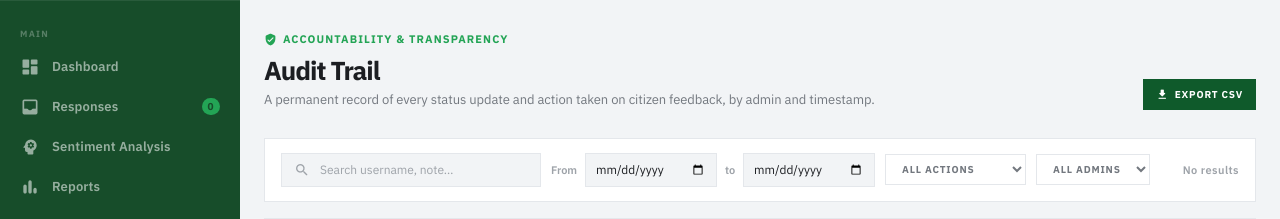
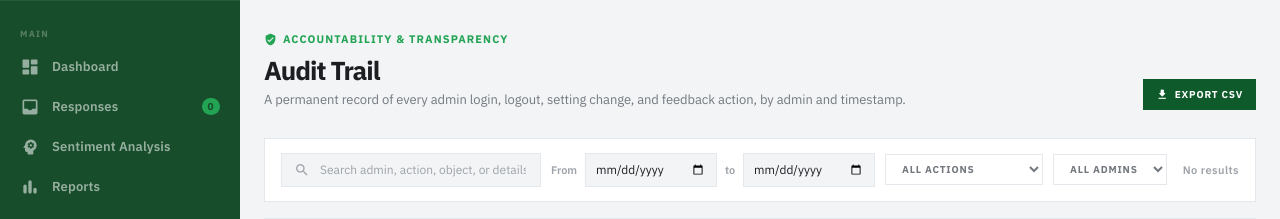
Before and after one commit to WWH16/philhealth-feedback, a Django app: page /dashboard/activity-log/ in a window 1280 px wide. Shown: the part 56-275 px from the top of the page. Run offline with Django 5.2, Linux system fonts and the light colour scheme; the visitor is signed in with stand-in values (Sample User, id 1); data comes from the database, SQL or seed files in the repository; data that the repository does not hold is empty; parts of the project's set-up code (start-up, migrations or seed data) failed here and were passed over.

Commit message:
feat(audit): log admin auth, user management, settings, and feedback actions

```diff
--- a/feedback_admin/templates/feedback_admin/activity_log.html
+++ b/feedback_admin/templates/feedback_admin/activity_log.html
@@ -29,8 +29,10 @@
 .act-chip .material-icons-round { font-size: 12px; }
 .act-status { background: #eff6ff; color: #1d4ed8; }
 .act-note   { background: var(--g-xlight); color: var(--g-forest); }
+.act-event  { background: var(--ink8); color: var(--ink4); }
 [data-theme="dark"] .act-status { background: rgba(59,130,246,0.12); color: #93c5fd; }
 [data-theme="dark"] .act-note   { background: rgba(35,164,85,0.12); color: #5fcf8a; }
+[data-theme="dark"] .act-event  { background: rgba(255,255,255,0.06); color: var(--ink5); }
 
 .detail-status-flow { display: flex; align-items: center; gap: 6px; font-size: 12px; flex-wrap: wrap; }
 .detail-status-flow .material-icons-round { font-size: 14px; color: var(--text-muted); }
@@ -80,7 +82,7 @@
           Accountability &amp; Transparency
         </div>
         <h1 class="page-title">Audit Trail</h1>
-        <p class="page-subtitle">A permanent record of every status update and action taken on citizen feedback, by admin and timestamp.</p>
+        <p class="page-subtitle">A permanent record of every admin login, logout, setting change, and feedback action, by admin and timestamp.</p>
       </div>
       <button class="btn-ph btn-ph-primary" onclick="exportActivityCSV()">
         <span class="material-icons-round">download</span> Export CSV
@@ -92,7 +94,7 @@
     <div class="filter-panel-row">
       <div class="search-box">
         <span class="material-icons-round">search</span>
-        <input type="text" id="actSearch" placeholder="Search username, note…" oninput="applyActFilters()" aria-label="Search audit trail">
+        <input type="text" id="actSearch" placeholder="Search admin, action, object, or details…" oninput="applyActFilters()" aria-label="Search audit trail">
       </div>
       <div class="date-range-inputs">
         <span class="filter-sep">From</span>
@@ -102,8 +104,17 @@
       </div>
       <select class="btn-ph" id="actionTypeFilter" onchange="applyActFilters()" aria-label="Filter by action type">
         <option value="">All Actions</option>
+        <option value="login">Logins</option>
+        <option value="logout">Logouts</option>
+        <option value="create">Creates</option>
+        <option value="update">Updates</option>
+        <option value="delete">Deletes</option>
+        <option value="profile">Profile Changes</option>
+        <option value="settings">Settings</option>
         <option value="status">Status Updates</option>
+        <option value="category">Category Updates</option>
         <option value="note">Notes / Replies</option>
+        <option value="event">Other Events</option>
       </select>
       <select class="btn-ph" id="adminFilter" onchange="applyActFilters()" aria-label="Filter by admin">
         <option value="">All Admins</option>
@@ -154,6 +165,19 @@
 const ALL_LOGS = JSON.parse(document.getElementById('logs-data').textContent);
 
 const STATUS_PILL_CLASS = { 'Pending':'pill-pending', 'Reviewed':'pill-reviewed', 'Resolved':'pill-resolved' };
+const ACTION_META = {
+  status:   { label: 'Status Update',   icon: 'sync_alt',   cls: 'act-status' },
+  category: { label: 'Category Update', icon: 'sell',       cls: 'act-status' },
+  note:     { label: 'Note / Reply',    icon: 'edit_note',  cls: 'act-note' },
+  login:    { label: 'Login',           icon: 'login',      cls: 'act-event' },
+  logout:   { label: 'Logout',          icon: 'logout',     cls: 'act-event' },
+  create:   { label: 'Created',         icon: 'add_circle', cls: 'act-note' },
+  update:   { label: 'Updated',         icon: 'edit',       cls: 'act-status' },
+  delete:   { label: 'Deleted',         icon: 'delete',     cls: 'act-event' },
+  profile:  { label: 'Profile Change',  icon: 'badge',      cls: 'act-status' },
+  settings: { label: 'Settings',        icon: 'tune',       cls: 'act-status' },
+  event:    { label: 'Event',           icon: 'info',       cls: 'act-event' },
+};
 
 let filteredLogs = [...ALL_LOGS];
 let actPage = 1;
@@ -181,7 +205,7 @@ function applyActFilters() {
   const admin = document.getElementById('adminFilter').value;
 
   filteredLogs = ALL_LOGS.filter(l => {
-    const haystack = [l.admin, l.note, l.old_status, l.new_status, l.experience, l.category].join(' ').toLowerCase();
+    const haystack = [l.admin, l.summary, l.search_text, l.old_status, l.new_status].join(' ').toLowerCase();
     const matchQ     = !q || haystack.includes(q);
     const matchType  = !type  || l.action_type === type;
     const matchAdmin = !admin || l.admin === admin;
@@ -218,9 +242,8 @@ function renderActTable() {
 
   body.innerHTML = rows.map(l => {
     const dateStr = new Date(l.date + 'T00:00:00').toLocaleDateString('en-PH', { month:'short', day:'numeric', year:'numeric' });
-    const actionChip = l.action_type === 'status'
-      ? `<span class="act-chip act-status"><span class="material-icons-round">sync_alt</span>Status Update</span>`
-      : `<span class="act-chip act-note"><span class="material-icons-round">edit_note</span>Note / Reply</span>`;
+    const meta = ACTION_META[l.action_type] || ACTION_META.event;
+    const actionChip = `<span class="act-chip ${meta.cls}"><span class="material-icons-round">${meta.icon}</span>${meta.label}</span>`;
 
     const details = l.action_type === 'status'
       ? `<div class="detail-status-flow">
@@ -228,7 +251,7 @@ function renderActTable() {
           <span class="material-icons-round">arrow_forward</span>
           <span class="detail-status-pill ${STATUS_PILL_CLASS[l.new_status] || ''}">${escHtml(l.new_status)}</span>
         </div>`
-      : `<div class="detail-note-text">${escHtml(l.note || '—')}</div>`;
+      : `<div class="detail-note-text">${escHtml(l.summary || '—')}</div>`;
 
     return `<tr>
       <td class="datetime-cell">
@@ -280,12 +303,13 @@ function actGoPage(p) {
 }
 
 function exportActivityCSV() {
-  const header = ['Date','Time','Admin','Action Type','Old Status','New Status','Note'];
+  const header = ['Date','Time','Admin','Action Type','Summary','Old Status','New Status'];
   const rows = [header, ...filteredLogs.map(l => [
     l.date, l.time, l.admin,
-    l.action_type === 'status' ? 'Status Update' : 'Note / Reply',
-    l.old_status, l.new_status,
-    `"${(l.note || '').replace(/"/g,'""')}"`
+    (ACTION_META[l.action_type] || ACTION_META.event).label,
+    `"${(l.summary || '').replace(/"/g,'""')}"`,
+    l.old_status || '',
+    l.new_status || '',
   ])];
   const blob = new Blob([rows.map(r => r.join(',')).join('\n')], { type: 'text/csv' });
   Object.assign(document.createElement('a'), {
--- a/feedback_admin/views.py
+++ b/feedback_admin/views.py
@@ -4,7 +4,7 @@ from datetime import timedelta
 from django.shortcuts import render, redirect, get_object_or_404
 from django.contrib.auth.models import User, Group, Permission
 from django.contrib.auth.hashers import make_password
-from django.contrib.admin.models import LogEntry, ADDITION, CHANGE
+from django.contrib.admin.models import LogEntry, ADDITION, CHANGE, DELETION
 from django.contrib.contenttypes.models import ContentType
 from django.db.models import Count
 from django.contrib import messages
@@ -50,6 +50,17 @@ def log_feedback_status_change(user, entry, old_status, new_status):
     )
 
 
+def log_admin_event(user, obj, action_flag, change_message):
+    """Writes a generic built-in admin log entry for any tracked object."""
+    LogEntry.objects.log_actions(
+        user_id=user.id,
+        queryset=[obj],
+        action_flag=action_flag,
+        change_message=change_message,
+        single_object=True,
+    )
+
+
 def get_feedback_activity(entry):
     """Builds (notes, status_history) for an entry from django_admin_log."""
     logs = (LogEntry.objects
@@ -76,6 +87,112 @@ def get_feedback_activity(entry):
             notes.append({'author': author, 'body': log.change_message, 'created_at': at})
 
     return notes, history
+
+
+def _format_audit_row(log, entry=None):
+    local_time = timezone.localtime(log.action_time)
+    author = (log.user.get_full_name() or log.user.username) if log.user else 'System'
+    ctype = log.content_type.model if log.content_type_id else ''
+    message = log.change_message or ''
+    action_label = 'Event'
+    summary = message
+    action_type = 'event'
+    search_parts = [
+        author,
+        message,
+        ctype,
+        log.object_repr or '',
+        getattr(entry, 'tracking_code', ''),
+        getattr(entry, 'username', ''),
+        getattr(entry, 'name', ''),
+    ]
+    old_status = ''
+    new_status = ''
+
+    if ctype == 'feedbackentry':
+        if log.action_flag == CHANGE and '|' in message:
+            old_raw, _, new_raw = message.partition('|')
+            action_label = 'Status Update'
+            action_type = 'status'
+            old_status = dict(FeedbackEntry.STATUS_CHOICES).get(old_raw, old_raw)
+            new_status = dict(FeedbackEntry.STATUS_CHOICES).get(new_raw, new_raw)
+            summary = f"{entry.tracking_code if entry else log.object_repr}: {old_status} -> {new_status}"
+        elif log.action_flag == CHANGE and message.startswith('category:'):
+            _, _, payload = message.partition(':')
+            old_raw, _, new_raw = payload.partition('|')
+            action_label = 'Category Update'
+            action_type = 'category'
+            summary = f"{entry.tracking_code if entry else log.object_repr}: {dict(FeedbackEntry.CATEGORY_CHOICES).get(old_raw, old_raw or 'Uncategorized')} -> {dict(FeedbackEntry.CATEGORY_CHOICES).get(new_raw, new_raw or 'Uncategorized')}"
+        elif log.action_flag == DELETION:
+            action_label = 'Feedback Deleted'
+            action_type = 'delete'
+            summary = f"{entry.tracking_code if entry else log.object_repr} deleted"
+        elif log.action_flag == ADDITION:
+            action_label = 'Note / Reply'
+            action_type = 'note'
+            summary = f"{entry.tracking_code if entry else log.object_repr}: {message}"
+        else:
+            summary = f"{entry.tracking_code if entry else log.object_repr}: {message}"
+    elif ctype == 'user':
+        if log.action_flag == ADDITION and message == 'Logged in':
+            action_label = 'Login'
+            action_type = 'login'
+            summary = f"{log.object_repr} logged in"
+        elif log.action_flag == CHANGE and message == 'Logged out':
+            action_label = 'Logout'
+            action_type = 'logout'
+            summary = f"{log.object_repr} logged out"
+        elif log.action_flag == ADDITION:
+            action_label = 'User Created'
+            action_type = 'create'
+            summary = message or f'{log.object_repr} created'
+        elif log.action_flag == CHANGE and message == 'Password updated':
+            action_label = 'Password Updated'
+            action_type = 'profile'
+            summary = f"{log.object_repr}: password updated"
+        elif log.action_flag == CHANGE:
+            action_label = 'Profile Updated'
+            action_type = 'profile'
+            summary = message or f'{log.object_repr} updated'
+        elif log.action_flag == DELETION:
+            action_label = 'User Deleted'
+            action_type = 'delete'
+            summary = message or f'{log.object_repr} deleted'
+    elif ctype == 'group':
+        if log.action_flag == ADDITION:
+            action_label = 'Group Created'
+            action_type = 'create'
+        elif log.action_flag == CHANGE:
+            action_label = 'Group Updated'
+            action_type = 'update'
+        elif log.action_flag == DELETION:
+            action_label = 'Group Deleted'
+            action_type = 'delete'
+        summary = message or log.object_repr
+    elif ctype == 'feedbackconfiguration':
+        if message.startswith('Auto-analysis'):
+            action_label = 'Auto-Analysis Toggle'
+            action_type = 'settings'
+        elif message.startswith('Batch re-analysis'):
+            action_label = 'Batch Re-analyze'
+            action_type = 'settings'
+        else:
+            action_label = 'Settings Update'
+            action_type = 'settings'
+        summary = message
+
+    return {
+        'id': log.pk,
+        'date': local_time.strftime('%Y-%m-%d'),
+        'time': local_time.strftime('%H:%M'),
+        'admin': author,
+        'action_type': action_type,
+        'action_label': action_label,
+        'summary': summary,
+        'old_status': old_status,
+        'new_status': new_status,
+        'search_text': ' '.join(str(part) for part in search_parts if part),
+    }
 
 
 def _is_ajax(request):
@@ -253,8 +370,16 @@ def response_category_update(request, entry_id):
     if category and category not in valid_categories:
         return JsonResponse({'ok': False, 'error': 'Invalid category.'}, status=400)
 
+    old_category = entry.category
     entry.category = category or ''
-    entry.save(update_fields=['category', 'updated_at'])
+    if entry.category != old_category:
+        entry.save(update_fields=['category', 'updated_at'])
+        log_admin_event(
+            request.user,
+            entry,
+            CHANGE,
+            f'category:{old_category or ""}|{entry.category or ""}',
+        )
 
     return JsonResponse({
         'ok': True,
@@ -415,63 +540,28 @@ def reports(request):
 @login_required
 def activity_log(request):
     """
-    Government-facing audit trail: every status change and action-taken
-    note recorded against a feedback entry, sourced entirely from Django's
-    built-in django_admin_log table.
+    Government-facing audit trail sourced entirely from Django's built-in
+    django_admin_log table.
     """
     logs = (LogEntry.objects
-            .filter(content_type=_feedback_content_type())
-            .select_related('user')
+            .select_related('user', 'content_type')
             .order_by('-action_time'))
 
-    status_display = dict(FeedbackEntry.STATUS_CHOICES)
-    entry_ids = {int(l.object_id) for l in logs if l.object_id and l.object_id.isdigit()}
-    entries_by_id = {e.pk: e for e in FeedbackEntry.objects.filter(pk__in=entry_ids)}
+    feedback_ids = {
+        int(l.object_id)
+        for l in logs
+        if l.content_type_id and l.content_type.model == 'feedbackentry' and l.object_id and l.object_id.isdigit()
+    }
+    feedback_entries = {e.pk: e for e in FeedbackEntry.objects.filter(pk__in=feedback_ids)}
 
     rows = []
-    status_change_count = 0
-    note_count = 0
-
     for log in logs:
-        entry = entries_by_id.get(int(log.object_id)) if log.object_id and log.object_id.isdigit() else None
-        local_time = timezone.localtime(log.action_time)
-        author = (log.user.get_full_name() or log.user.username) if log.user else 'System'
-
-        row = {
-            'id': log.pk,
-            'date': local_time.strftime('%Y-%m-%d'),
-            'time': local_time.strftime('%H:%M'),
-            'admin': author,
-            'tracking_code': entry.tracking_code if entry else '—',
-            'rating': entry.get_experience_display() if entry else '',
-            'category': entry.get_category_display() if entry else '',
-        }
-
-        if log.action_flag == CHANGE and '|' in log.change_message:
-            old_raw, _, new_raw = log.change_message.partition('|')
-            row.update({
-                'action_type': 'status',
-                'old_status': status_display.get(old_raw, old_raw),
-                'new_status': status_display.get(new_raw, new_raw),
-                'note': '',
-            })
-            status_change_count += 1
-        else:
-            row.update({
-                'action_type': 'note',
-                'old_status': '',
-                'new_status': '',
-                'note': log.change_message,
-            })
-            note_count += 1
-
-        rows.append(row)
+        entry = feedback_entries.get(int(log.object_id)) if log.content_type_id and log.content_type.model == 'feedbackentry' and log.object_id and log.object_id.isdigit() else None
+        rows.append(_format_audit_row(log, entry))
 
     context = {
         'logs_data': rows,
         'total_actions': len(rows),
-        'total_status_changes': status_change_count,
-        'total_notes': note_count,
     }
     return render(request, 'feedback_admin/activity_log.html', context)
 
@@ -551,6 +641,8 @@ def user_add(request):
     if perm_ids:
         user.user_permissions.set(Permission.objects.filter(id__in=perm_ids))
 
+    log_admin_event(request.user, user, ADDITION, f'Created user "{username}"')
+
     msg = f'User "{username}" created successfully.'
     messages.success(request, msg)
 
@@ -563,6 +655,18 @@ def user_add(request):
 @require_POST
 def user_edit(request, user_id):
     user = get_object_or_404(User, pk=user_id)
+    original = {
+        'username': user.username,
+        'email': user.email,
+        'first_name': user.first_name,
+        'last_name': user.last_name,
+        'is_active': user.is_active,
+        'is_staff': user.is_staff,
+        'is_superuser': user.is_superuser,
+        'groups': list(user.groups.values_list('id', flat=True)),
+        'perms': list(user.user_permissions.values_list('id', flat=True)),
+        'has_password': user.has_usable_password(),
+    }
 
     def err(msg):
         if _is_ajax(request):
@@ -611,6 +715,37 @@ def user_edit(request, user_id):
     user.groups.set(Group.objects.filter(id__in=request.POST.getlist('groups')))
     user.user_permissions.set(Permission.objects.filter(id__in=request.POST.getlist('user_permissions')))
 
+    changed_fields = []
+    for key, label in [
+        ('username', 'username'),
+        ('email', 'email'),
+        ('first_name', 'first name'),
+        ('last_name', 'last name'),
+    ]:
+        if original[key] != getattr(user, key):
+            changed_fields.append(label)
+    if original['is_active'] != user.is_active:
+        changed_fields.append('status')
+    if original['is_staff'] != user.is_staff:
+        changed_fields.append('staff role')
+    if original['is_superuser'] != user.is_superuser:
+        changed_fields.append('superuser role')
+    if original['groups'] != list(user.groups.values_list('id', flat=True)):
+        changed_fields.append('groups')
+    if original['perms'] != list(user.user_permissions.values_list('id', flat=True)):
+        changed_fields.append('permissions')
+    if original['has_password'] != user.has_usable_password() or pw1:
+        changed_fields.append('password')
+
+    if changed_fields:
+        target = 'admin profile' if user == request.user else f'user "{user.username}"'
+        log_admin_event(
+            request.user,
+            user,
+            CHANGE,
+            f'Updated {target}: {", ".join(changed_fields)}',
+        )
+
     msg = f'User "{user.username}" updated successfully.'
     messages.success(request, msg)
 
@@ -629,6 +764,7 @@ def user_delete(request, user_id):
         messages.error(request, "You cannot delete your own account.")
         return redirect('users')
     username = user.username
+    log_admin_event(request.user, user, DELETION, f'Deleted user "{username}"')
     user.delete()
 
     msg = f'User "{username}" deleted.'
@@ -649,6 +785,7 @@ def user_toggle_active(request, user_id):
     user.is_active = not user.is_active
     user.save(update_fields=['is_active'])
     state = 'activated' if user.is_active else 'deactivated'
+    log_admin_event(request.user, user, CHANGE, f'User "{user.username}" {state}')
     messages.success(request, f'User "{user.username}" {state}.')
     return redirect('users')
 
@@ -673,6 +810,8 @@ def group_add(request):
     if perm_ids:
         group.permissions.set(Permission.objects.filter(id__in=perm_ids))
 
+    log_admin_event(request.user, group, ADDITION, f'Created group "{name}"')
+
     msg = f'Group "{name}" created.'
     messages.success(request, msg)
 
@@ -685,6 +824,8 @@ def group_add(request):
 @require_POST
 def group_edit(request, group_id):
     group = get_object_or_404(Group, pk=group_id)
+    original_name = group.name
+    original_perms = list(group.permissions.values_list('id', flat=True))
 
     def err(msg):
         if _is_ajax(request):
@@ -702,6 +843,9 @@ def group_edit(request, group_id):
     group.save()
     group.permissions.set(Permission.objects.filter(id__in=request.POST.getlist('permissions')))
 
+    if original_name != group.name or original_perms != list(group.permissions.values_list('id', flat=True)):
+        log_admin_event(request.user, group, CHANGE, f'Updated group "{group.name}"')
+
     msg = f'Group "{name}" updated.'
     messages.success(request, msg)
 
@@ -715,6 +859,7 @@ def group_edit(request, group_id):
 def group_delete(request, group_id):
     group = get_object_or_404(Group, pk=group_id)
     name = group.name
+    log_admin_event(request.user, group, DELETION, f'Deleted group "{name}"')
     group.delete()
 
     msg = f'Group "{name}" deleted.'
@@ -736,6 +881,7 @@ def admin_login(request):
         if form.is_valid():
             user = form.get_user()
             login(request, user)
+            log_admin_event(user, user, ADDITION, 'Logged in')
             return redirect('dashboard')
 
     return render(request, 'feedback_admin/login.html', {'form': form})
@@ -743,6 +889,8 @@ def admin_login(request):
 # ── LOGOUT ────────────────────────────────────────────────────────────
 @require_POST
 def admin_logout(request):
+    if request.user.is_authenticated:
+        log_admin_event(request.user, request.user, CHANGE, 'Logged out')
     logout(request)
     messages.success(request, 'You have been signed out.')
     return redirect('admin_login')
@@ -793,6 +941,7 @@ def change_password(request):
     request.user.set_password(new_password1)
     request.user.save()
     update_session_auth_hash(request, request.user)
+    log_admin_event(request.user, request.user, CHANGE, 'Password updated')
     messages.success(request, 'Password updated successfully.', extra_tags='pw_field')
     return redirect('settings_page')
 
@@ -802,10 +951,19 @@ from feedback.services import reanalyze_pending_entries
 @login_required
 @require_POST
 def update_sentiment_settings(request):
+    old_value = FeedbackConfiguration.get_solo().auto_analysis_enabled
     auto_analysis_enabled = request.POST.get('auto_analysis_enabled') == 'on'
     config = FeedbackConfiguration.get_solo()
     config.auto_analysis_enabled = auto_analysis_enabled
     config.save(update_fields=['auto_analysis_enabled', 'updated_at'])
+
+    if old_value != auto_analysis_enabled:
+        log_admin_event(
+            request.user,
+            config,
+            CHANGE,
+            f'Auto-analysis {"enabled" if auto_analysis_enabled else "disabled"}',
+        )
 
     state = 'enabled' if auto_analysis_enabled else 'disabled'
     return JsonResponse({
@@ -819,6 +977,13 @@ def update_sentiment_settings(request):
 @require_POST
 def reanalyze_sentiment_view(request):
     total, processed = reanalyze_pending_entries(force=False)
+    config = FeedbackConfiguration.get_solo()
+    log_admin_event(
+        request.user,
+        config,
+        CHANGE,
+        f'Batch re-analysis: scanned {total}, updated {processed}',
+    )
     if total == 0:
         message = 'Nothing to process — no pending entries with comments found.'
     else:
```
